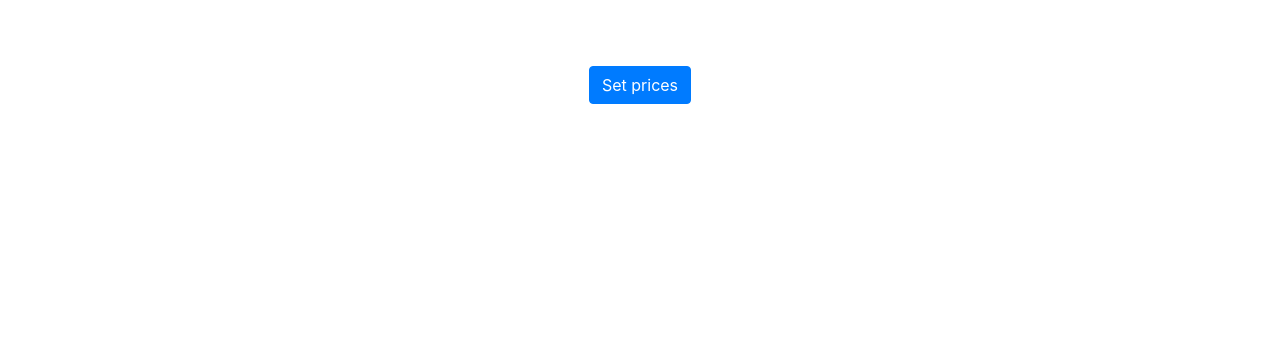
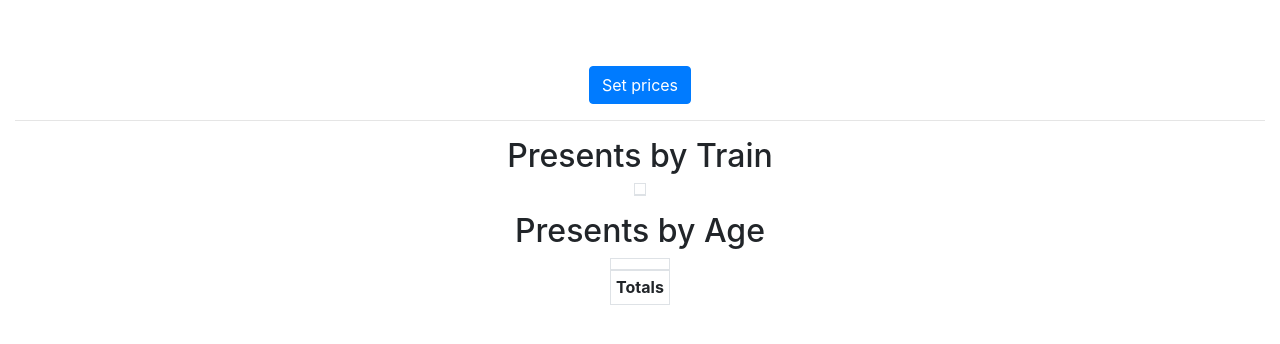
Before and after one commit to WillB97/ticket-sheets, a Flask app: template templates/ticket_breakdown.html in a window 1280 px wide. Shown: the part 351-695 px from the top of the page. Run offline with Flask 2, Linux system fonts and the light colour scheme; the template is opened without the code that fills it, so the values that code supplies are empty; some libraries are stand-ins or nearby versions.

Commit message:
Add present breakdowns

```diff
--- a/server.py
+++ b/server.py
@@ -81,6 +81,29 @@ column_align = {
     'Presents': 'left',
     'Date': 'center'
 }
+
+train_dates = [
+    '27/11/21',
+    '28/11/21',
+    '04/12/21',
+    '05/12/21',
+    '11/12/21',
+    '12/12/21',
+    '18/12/21',
+    '19/12/21'
+]
+train_times = [
+    '10:30',
+    '11:00',
+    '11:30',
+    '12:00',
+    '12:30',
+    '13:30',
+    '14:00',
+    '14:30',
+    '15:00',
+    '15:30'
+]
 
 
 def parse_bookings(raw_data):
@@ -450,8 +473,12 @@ def ticket_breakdown():
     except IndexError:
         # no bookings in parsed_bookings
         breakdown = {}
+        present_breakdown = None
+        present_totals = None
     else:
         breakdown = prepare_ticket_breakdown(filtered_bookings, labels)
+        present_breakdown = event_breakdown.present_breakdown(filtered_bookings, labels)
+        present_totals = event_breakdown.present_totals(present_breakdown['by-age'])
 
     return render_template(
         'ticket_breakdown.html',
@@ -464,6 +491,18 @@ def ticket_breakdown():
         csv_uploaded=session.get('csv_uploaded'),
         breakdown=breakdown,
         totals=grand_total_orders(breakdown),
+        present_breakdown=present_breakdown,
+        present_totals=present_totals,
+        times=train_times,
+        dates=train_dates,
+        ages=[
+            'BU1', 'B1', 'B2', 'B3', 'B4',
+            'B5', 'B6', 'B7', 'B8', 'B9',
+            'B10', 'B11', 'B12', 'B13', 'B14',
+            'GU1', 'G1', 'G2', 'G3', 'G4',
+            'G5', 'G6', 'G7', 'G8', 'G9',
+            'G10', 'G11', 'G12', 'G13', 'G14'
+        ],
         active='breakdown'
     )
 
--- a/templates/ticket_breakdown.html
+++ b/templates/ticket_breakdown.html
@@ -81,6 +81,52 @@
     <button type="button" class="btn btn-primary" data-toggle="modal" data-target="#priceModal" id='priceModalOpen'>
         Set prices
     </button>
+</div>
+
+<hr>
+<div>
+    <h2 style="text-align: center;">Presents by Train</h2>
+    <table class="table table-bordered table-sm w-auto mx-auto">
+        <thead><tr>
+            <th></th>
+            {% for train in times %}
+            <th class="text-center" scope="col">{{train}}</th>
+            {% endfor %}
+        </tr></thead>
+        <tbody>{% for date in dates %}
+            <tr>
+                <td class="text-center"><b>{{date}}</b></td>
+            {% for train in times %}
+                <td class="text-center">{{present_breakdown['by-train'][date][train] | default(0)}}</td>
+            {% endfor %}</tr>
+        {% endfor %}</tbody>
+    </table>
+</div>
+<div class="table-responsive">
+    <h2 style="text-align: center;">Presents by Age</h2>
+    <table class="table table-bordered table-sm w-auto mx-auto">
+        <thead><tr>
+            <th></th>
+            {% for age in ages %}
+            <th class="text-center" scope="col">{{age}}</th>
+            {% endfor %}
+        </tr></thead>
+        <tbody>{% for date in dates %}
+            <tr>
+                <td class="text-center"><b>{{date}}</b></td>
+                {% for age in ages %}
+                    <td class="text-center">{{present_breakdown['by-age'][date][age] | default(0)}}</td>
+                {% endfor %}
+            </tr>
+        {% endfor %}
+            <tr>
+            <td class="text-center"><b>Totals</b></td>
+            {% for age in ages %}
+                <td class="text-center">{{present_totals[age] | default(0)}}</td>
+            {% endfor %}
+            </tr>
+        </tbody>
+    </table>
 </div>
 
 <div class="modal" id="priceModal">
```
